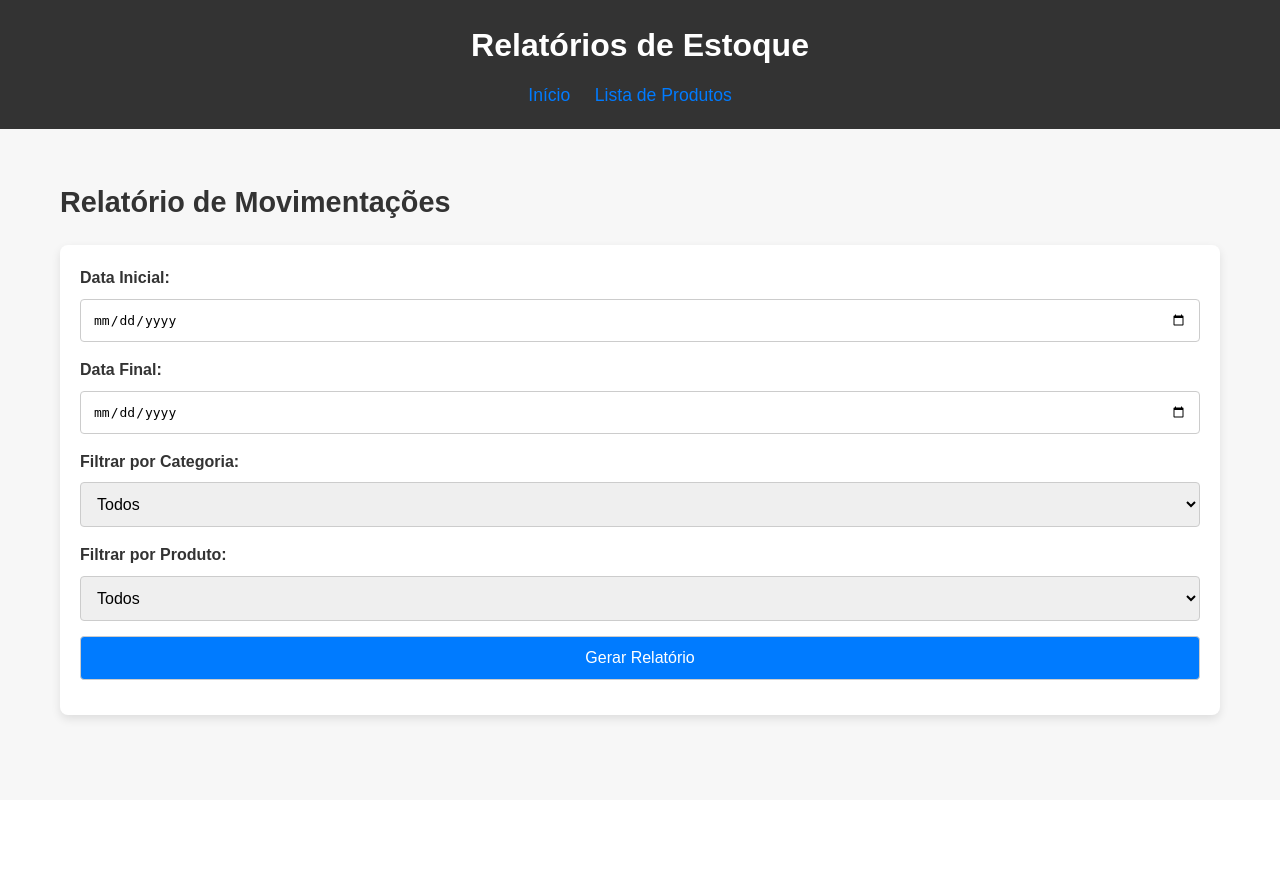
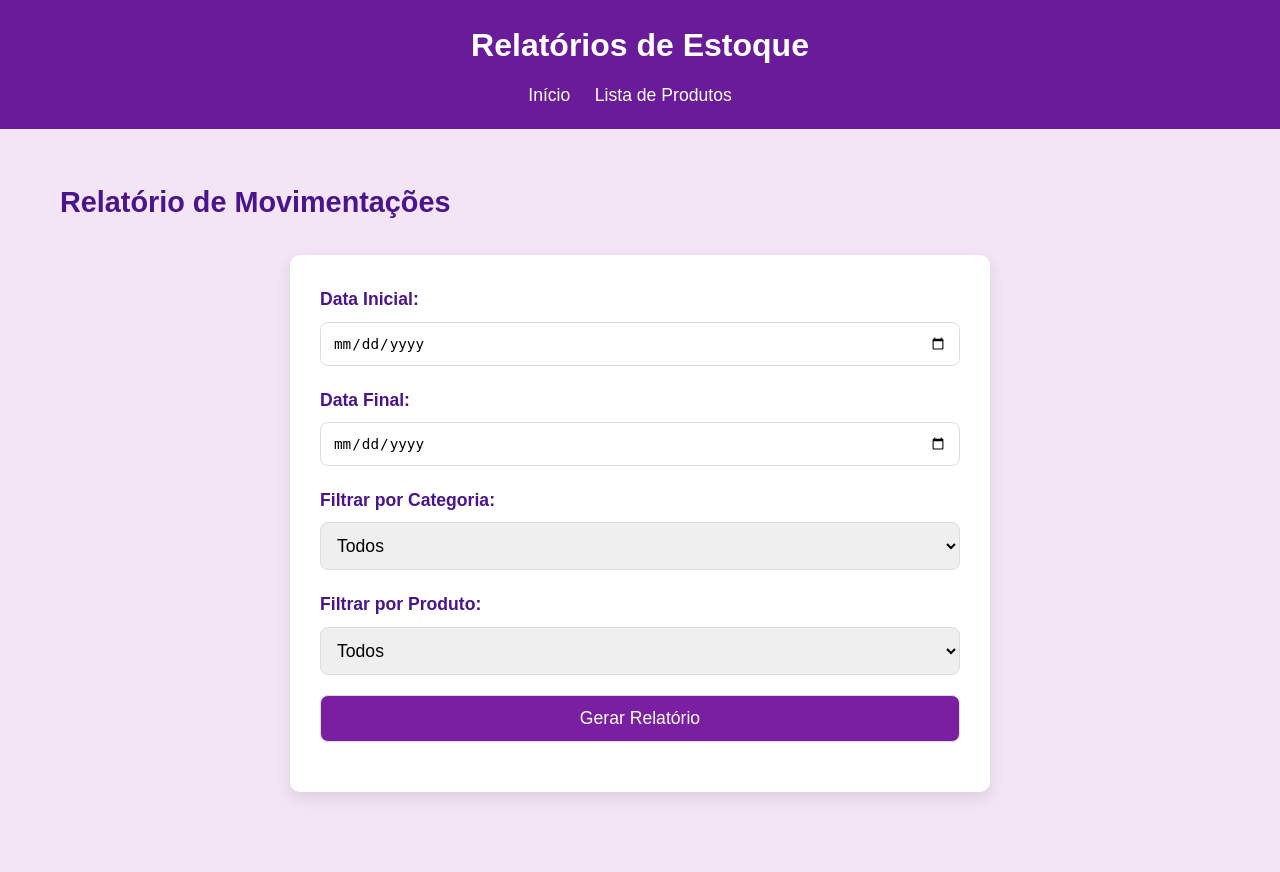
Before and after one commit to arianevaleira/controle-estoque, a Flask app: page /relatorio in a window 1280 px wide. Before the commit the page ends 723 px from the top, so only its background shows below. Run offline with Flask 3, Linux system fonts and the light colour scheme; data that the repository does not hold is empty; some libraries are stand-ins or nearby versions.

Commit message:
Update style.css

```diff
--- a/static/style.css
+++ b/static/style.css
@@ -10,13 +10,13 @@
 
 body {
     font-family: 'Arial', sans-serif;
-    background-color: #f7f7f7;
-    color: #333;
+    background-color: #f3e5f5; /* Fundo lilás claro */
+    color: #4a148c; /* Texto em tom roxo escuro */
     line-height: 1.6;
 }
 
 a {
-    color: #007BFF;
+    color: #7b1fa2; /* Tom lilás */
     text-decoration: none;
 }
 
@@ -29,7 +29,7 @@
 ------------------------------------------------*/
 
 header {
-    background-color: #333;
+    background-color: #6a1b9a; /* Lilás escuro */
     color: white;
     padding: 20px;
     text-align: center;
@@ -51,6 +51,7 @@
 
 nav ul li a {
     font-size: 1.1em;
+    color: white; /* Links brancos no cabeçalho */
 }
 
 /* -----------------------------------------------
@@ -68,22 +69,29 @@
 }
 
 h2 {
-    color: #333;
+    color: #4a148c; /* Título em tom lilás escuro */
     font-size: 1.8em;
     margin-bottom: 20px;
 }
 
+/* -----------------------------------------------
+   Botões
+------------------------------------------------*/
+
 button {
-    background-color: #007BFF;
+    background-color: #7b1fa2; /* Fundo lilás */
     color: white;
     border: none;
-    padding: 10px 20px;
+    padding: 12px 25px;
     cursor: pointer;
-    font-size: 1em;
+    font-size: 1.1em;
+    border-radius: 5px; /* Bordas arredondadas */
+    transition: background-color 0.3s ease, transform 0.3s ease; /* Adiciona transição */
 }
 
 button:hover {
-    background-color: #0056b3;
+    background-color: #4a148c; /* Tom lilás mais escuro no hover */
+    transform: scale(1.05); /* Leve efeito de aumento */
 }
 
 /* -----------------------------------------------
@@ -91,30 +99,37 @@
 ------------------------------------------------*/
 
 form {
-    background-color: #fff;
-    padding: 20px;
-    border-radius: 8px;
-    box-shadow: 0px 4px 10px rgba(0, 0, 0, 0.1);
+    background-color: #ffffff;
+    padding: 30px;
+    border-radius: 10px; /* Bordas mais arredondadas */
+    box-shadow: 0px 6px 15px rgba(0, 0, 0, 0.1); /* Sombra suave */
+    width: 100%;
+    max-width: 700px; /* Largura do formulário */
+    margin: 30px auto;
+    box-sizing: border-box;
 }
 
 form label {
     font-weight: bold;
     margin-bottom: 8px;
     display: block;
+    font-size: 1.1em; /* Aumenta o tamanho da fonte */
 }
 
 form input, form select, form button {
     width: 100%;
     padding: 12px;
-    margin-bottom: 15px;
-    border-radius: 4px;
-    border: 1px solid #ccc;
-    font-size: 1em;
+    margin-bottom: 20px; /* Aumenta o espaçamento entre os campos */
+    border-radius: 8px; /* Bordas mais arredondadas */
+    border: 1px solid #ddd; /* Borda mais suave */
+    font-size: 1.1em;
+    transition: border-color 0.3s ease, box-shadow 0.3s ease; /* Transições para efeitos de foco */
 }
 
-form input:focus, form select:focus, form button:focus {
+form input:focus, form select:focus {
+    border-color: #7b1fa2; /* Borda lilás no foco */
     outline: none;
-    border-color: #007BFF;
+    box-shadow: 0 0 5px rgba(123, 31, 162, 0.5); /* Efeito de foco */
 }
 
 /* -----------------------------------------------
@@ -134,16 +149,16 @@
 }
 
 table th {
-    background-color: #f4f4f4;
+    background-color: #e1bee7; /* Fundo lilás claro */
     font-weight: bold;
 }
 
 table tr:nth-child(even) {
-    background-color: #f9f9f9;
+    background-color: #f3e5f5; /* Fundo alternado lilás */
 }
 
 table tr:hover {
-    background-color: #f1f1f1;
+    background-color: #ede7f6; /* Fundo lilás mais claro no hover */
 }
 
 /* -----------------------------------------------
@@ -177,3 +192,22 @@
         padding: 12px;
     }
 }
+
+/* Rodapé */
+footer {
+    background-color:  #6a1b9a; /* Lilás escuro */
+    color: white;
+    text-align: center;
+    padding: 10px 0;
+    position: fixed;
+    bottom: 0;
+    width: 100%;
+}
+
+/* Pode remover se não precisar */
+
+.form_style {
+    display: flex;
+    flex-direction: row;
+    gap: 20px;
+}
```
